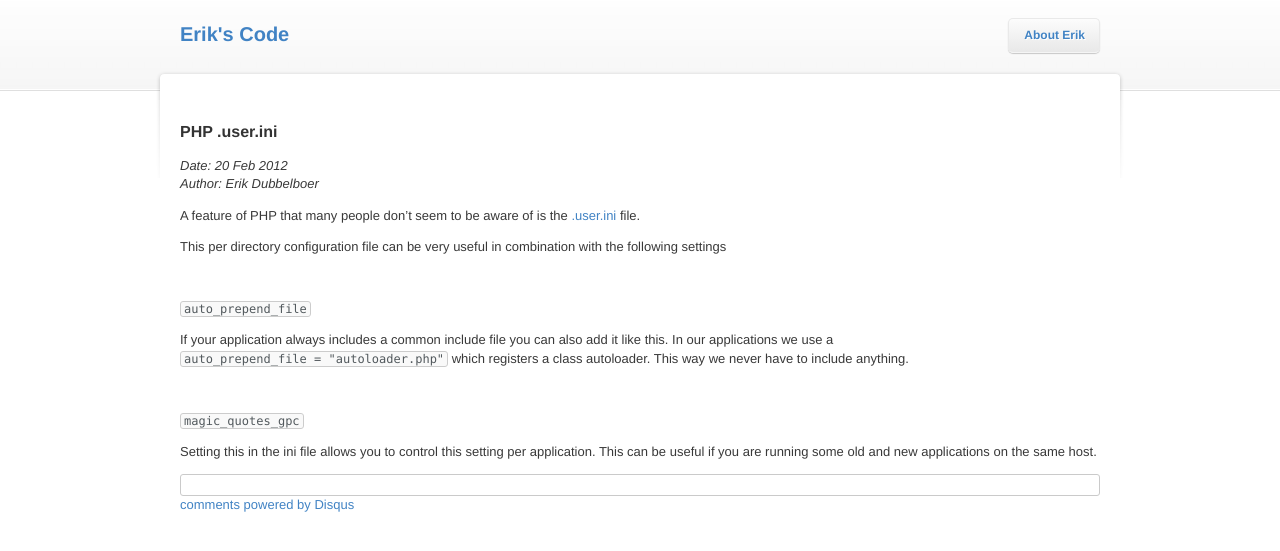
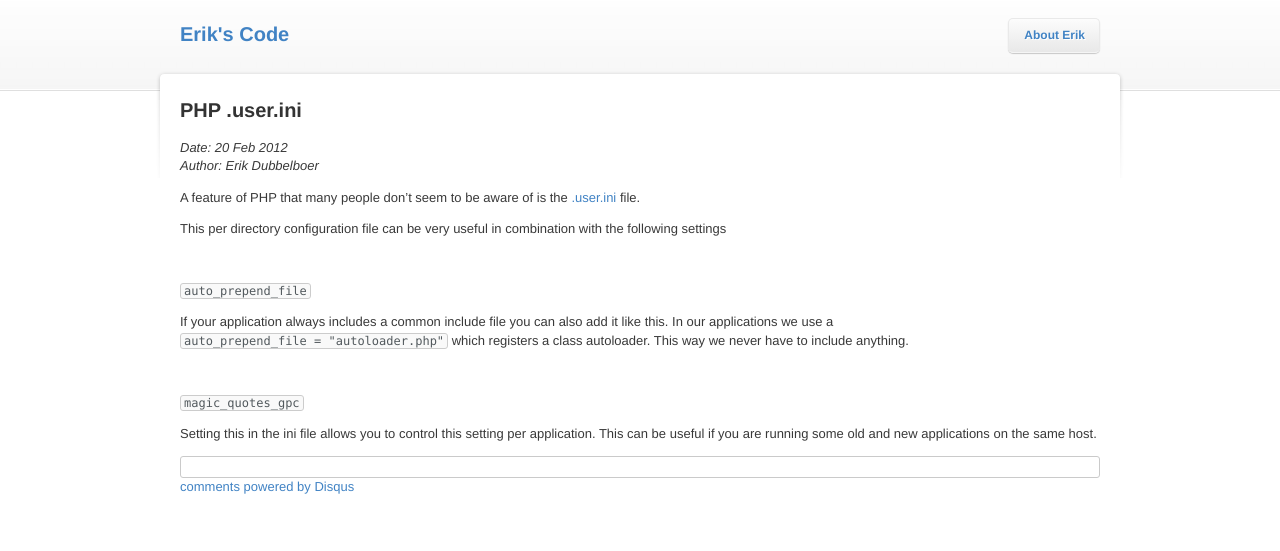
Before and after one commit to erikdubbelboer/blog.dubbelboer.com, a Jekyll site: the page built from _posts/2012-02-20-php-user-ini.md, in a window 1280 px wide. Shown: the top 551 px of the page. Built offline with Jekyll 4.4.1, drawn with Linux system fonts in a browser that asks for light colours; comment, search, counter and statistics services are not loaded.

Commit message:
Switched H1 and H2, added meta description

```diff
--- a/_layouts/default.html
+++ b/_layouts/default.html
@@ -23,6 +23,9 @@
 <meta name=keywords content="{{ page.keywords }}">
 <link rel="author" href="https://plus.google.com/112629878803154668236" />
 {% endif %}
+{% if page.description %}
+<meta name=description content="{{ page.description }}">
+{% endif %}
 <link href="/css/common.css" media="screen" rel="stylesheet" type="text/css">
 <link href="/css/pygments.css" media="screen" rel="stylesheet" type="text/css">
 </head>
@@ -31,7 +34,7 @@
     <div id="header-wrapper">
       <div id="header" class="basic" >
         <div class="site">
-          <a class="logo" href="/"><h1>Erik's Code</h1></a>
+          <a class="logo" href="/"><h2>Erik's Code</h2></a>
           <div class="topsearch">
             <ul class="nav logged_out">
               <li><a href="/about.html">About Erik</a></li>
--- a/_layouts/post.html
+++ b/_layouts/post.html
@@ -2,7 +2,7 @@
 layout: default
 ---
 
-<h2>{{ page.title }}</h2>
+<h1>{{ page.title }}</h1>
 
 <em>Date: {{ page.date | date_to_string }}</em><br>
 <em>Author: Erik Dubbelboer</em>
--- a/css/common.css
+++ b/css/common.css
@@ -18,21 +18,21 @@ p {
   margin: 1em 0;
 }
 
-h1 {
+h2 {
   font-size: 20px;
   border-bottom: 1px solid #cccccc;
   padding: .5em 0;
   margin: 2em 0 1em;
 }
 
-h1:first-child {
+h2:first-child {
   margin: 0 0 1em;
 }
 
-h2 {
-  font-size: 16px;
+h1 {
+  font-size: 20px;
   color: #333;
-  margin: 2em auto 1em;
+  margin: .5em 0 1em;
 }
 
 h3 {
@@ -108,7 +108,7 @@ a img {
   display: inline-block;
 }
 
-#header a.logo h1 {
+#header a.logo h2 {
   border-bottom: 0;
 }
 
```
Also changed, not shown: _posts/2012-02-20-php-user-ini.md (+1 -0 lines), _posts/2012-04-07-php-use-keyword.md (+1 -0 lines), _posts/2012-04-09-syn-cookies.md (+1 -0 lines).
